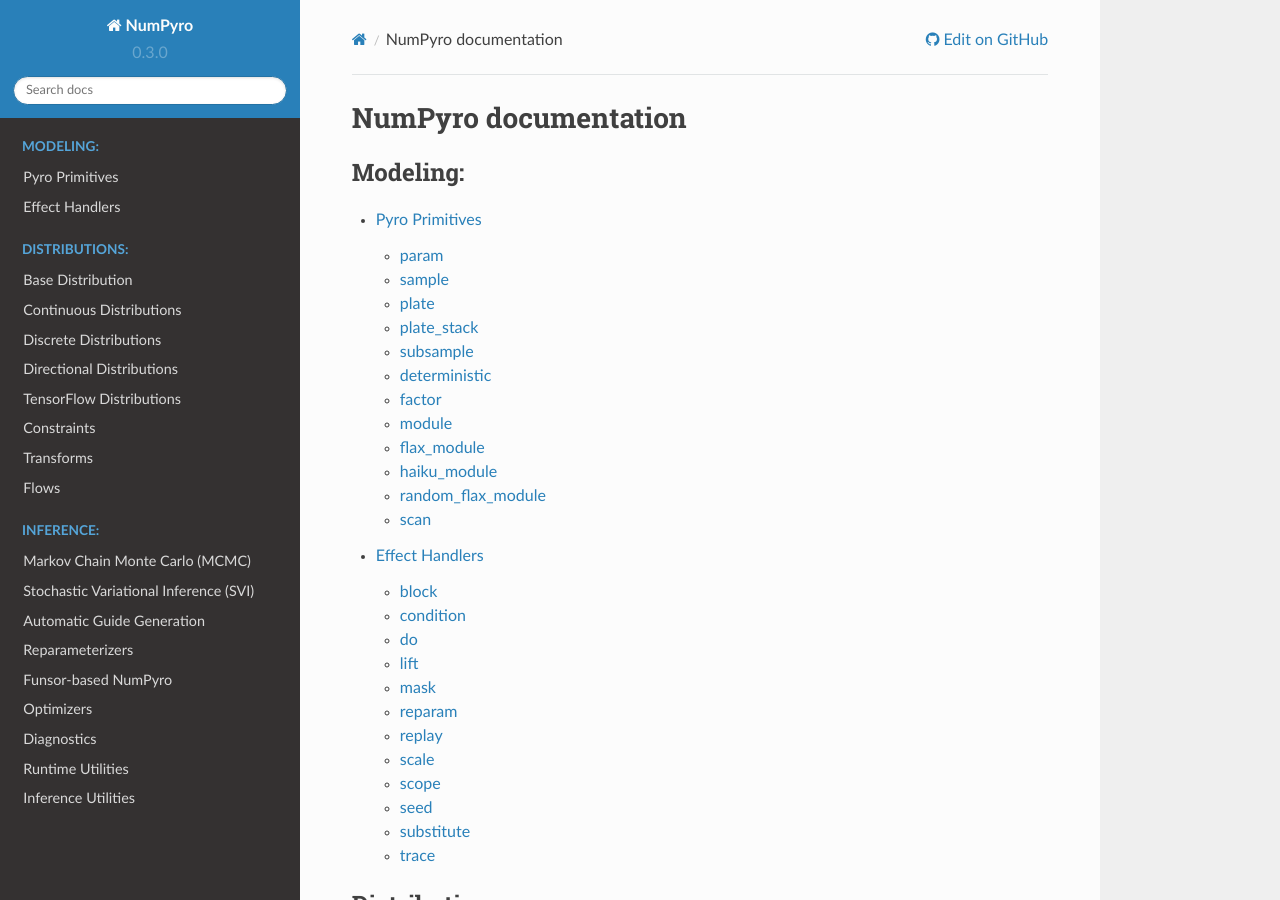
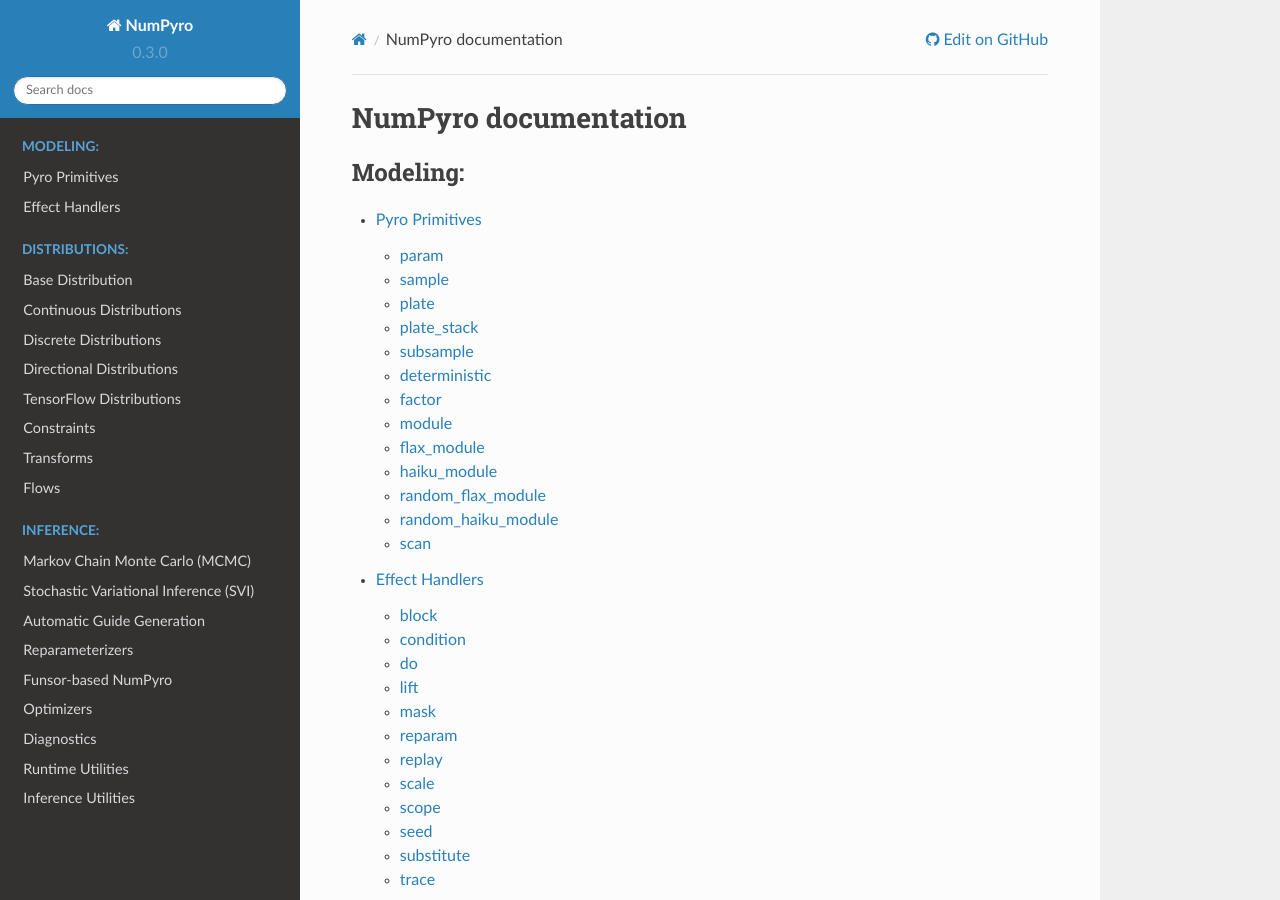
Before and after one commit to pyro-ppl/numpyro, a Sphinx documentation site: the page built from docs/source/index.rst, in a window 1280 px wide and 900 px high. Built offline with Sphinx 7.4.7 and the Read the Docs theme 2.0.0, drawn with Linux system fonts in a browser that asks for light colours.

Commit message:
add random haiku module to docs

```diff
--- a/docs/source/primitives.rst
+++ b/docs/source/primitives.rst
@@ -36,7 +36,7 @@
 .. autofunction:: numpyro.primitives.module
 
 flax_module
-------------
+-----------
 .. autofunction:: numpyro.contrib.module.flax_module
 
 haiku_module
@@ -47,6 +47,10 @@
 ------------------
 .. autofunction:: numpyro.contrib.module.random_flax_module
 
+random_haiku_module
+-------------------
+.. autofunction:: numpyro.contrib.module.random_haiku_module
+
 scan
 ----
 .. autofunction:: numpyro.contrib.control_flow.scan
```
